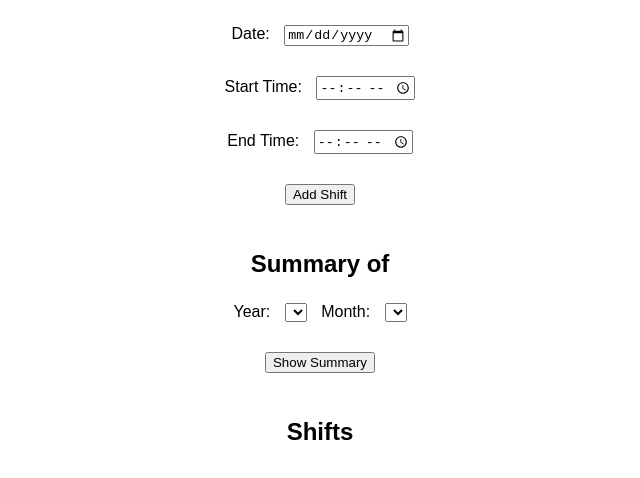
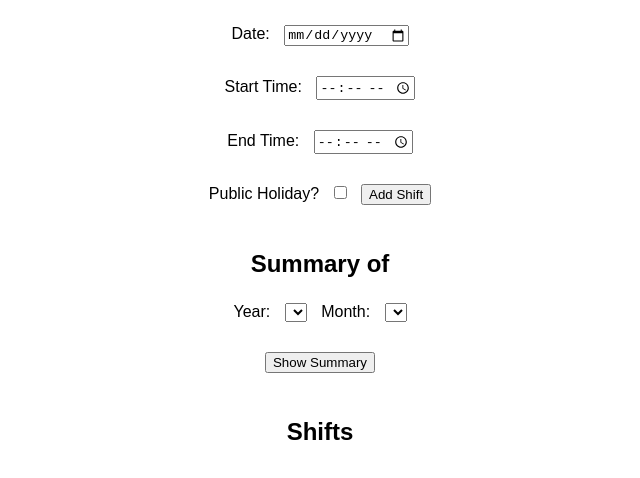
Before and after one commit to keitou777/Portfolio, a plain HTML site: page index.html in a window 1280 px wide. Shown: the whole page, without its empty margins (320-960 px from the left). Drawn offline with Linux system fonts and the light colour scheme.

Commit message:
Update index.html
added public holiday checkbox

```diff
--- a/index.html
+++ b/index.html
@@ -18,7 +18,10 @@
     <div><label for="endTime">End Time:</label>
     <input type="time" id="endTime" required></div>
 
-	<div><button onclick="addShift()">Add Shift</button>
+	<div>
+		<label for="publicHolidayCheckbox">Public Holiday?</label>
+<input type="checkbox" id="publicHolidayCheckbox">
+		<button onclick="addShift()">Add Shift</button>
     </div>
 	<div>
 	<div><h2>Summary of</h2></div>
```
